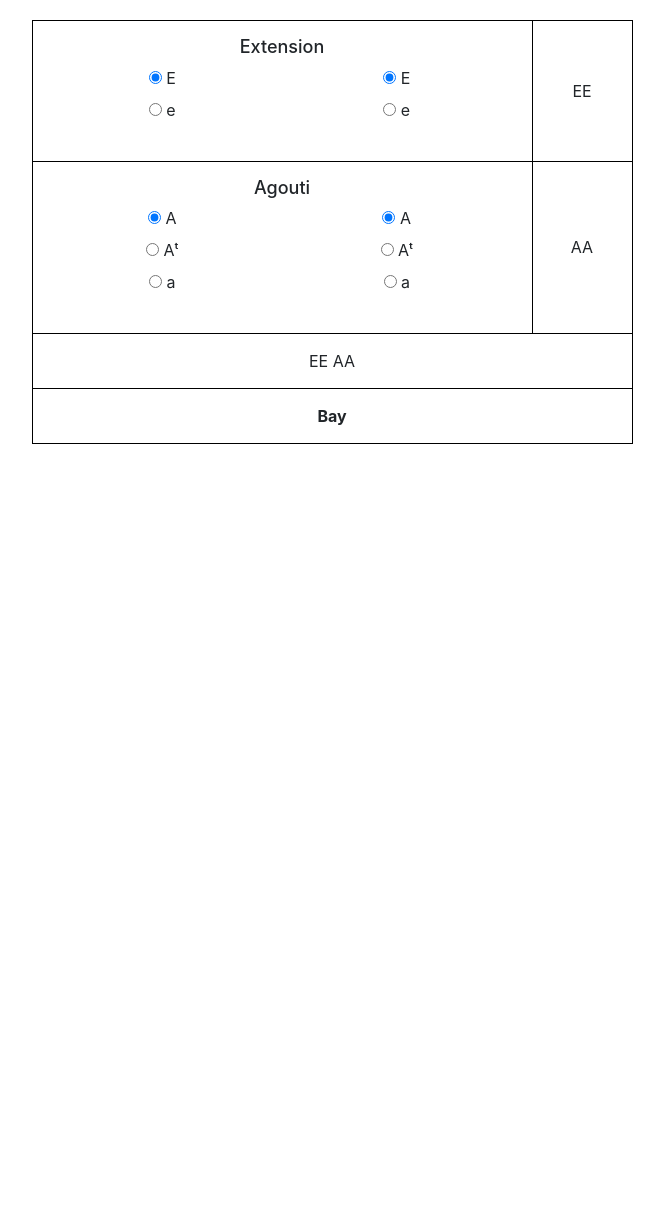
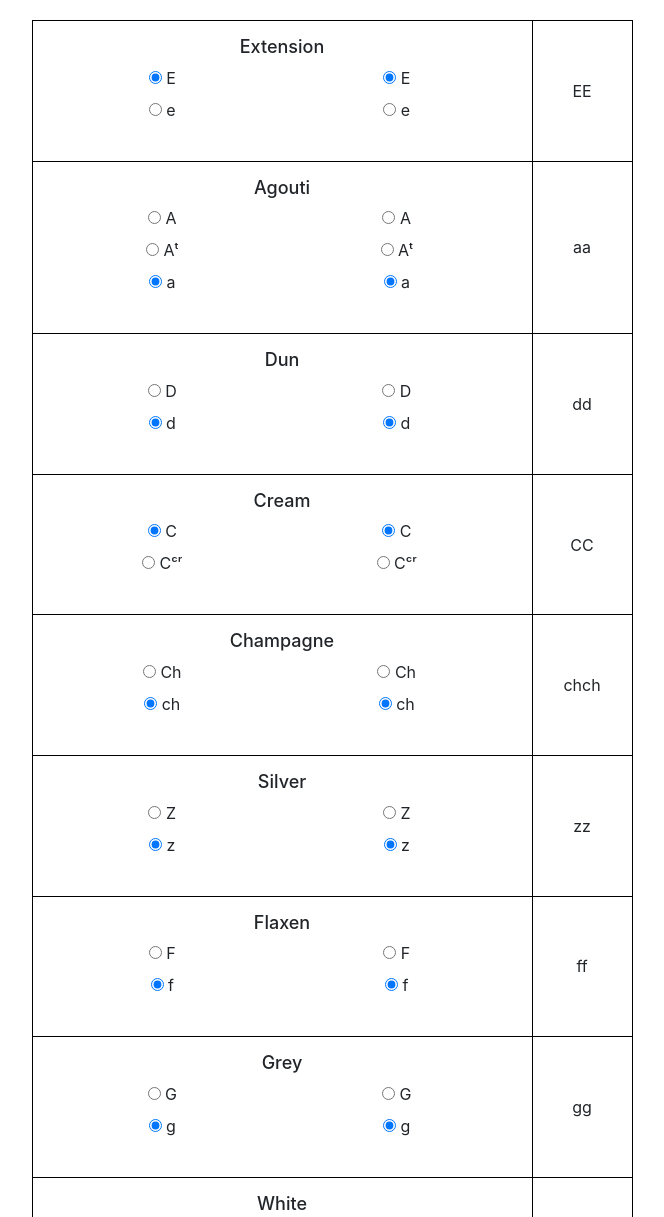
Before and after one commit to Sparrowing/equine-geno-calculator, a plain HTML site: page index.html in a window 1280 px wide. Shown: the top 1217 px of the page, without its empty margins (308-972 px from the left). Before the commit the page ends 800 px from the top, so only its background shows below. Drawn offline with nearby package versions, Linux system fonts and the light colour scheme.

Commit message:
Added more genes

```diff
--- a/index.html
+++ b/index.html
@@ -18,13 +18,18 @@
                 <tr v-for="gene in genes">
 
                     <td class="geno-input">
+
                         <h2>{{gene.name}}</h2>
+
                         <table class="geno-list">
+
                             <td v-for="n in 2" class="list-column"><ul>
                                 <li v-for="allele in gene.alleleVariants">
-                                    <input type="radio" v-bind:id="gene.name + '-' + allele + '-' + n" :value="allele" v-model="gene.alleles[n-1]" />
+                                    <input type="radio" :id="gene.name + '-' + allele + '-' + n"
+                                            :value="allele" v-model="gene.alleles[n-1]" />
                                     <label :for="gene.name + '-' + allele + '-' + n">{{allele}}</label>
                                 </li>
+
                             </ul></td>
                         </table>
                     </td>
--- a/script.js
+++ b/script.js
@@ -1,22 +1,30 @@
-function Gene(name, alleleVariants) {
+function Gene(name, alleleVariants, alleleDefault) {
 
     this.name = name;
     this.alleleVariants = alleleVariants;
     this.alleles = [
-        this.alleleVariants[0],
-        this.alleleVariants[0]
+        alleleDefault,
+        alleleDefault
     ];
 
     this.getDisplay = function() {
         var a = this.alleleVariants.indexOf(this.alleles[0]);
         var b = this.alleleVariants.indexOf(this.alleles[1]);
         return (b < a) ? this.alleles.slice().reverse().join('') : this.alleles.join('');
+        // ^ slice() needed so reverse() doesn't reverse original this.alleles
     };
 }
 
 var genes = {
-    extension: new Gene("Extension", ['E', 'e'] ),
-    agouti:    new Gene("Agouti",    ['A', 'Aᵗ', 'a'] )
+    extension: new Gene("Extension", ['E', 'e'], 'E' ),
+    agouti:    new Gene("Agouti",    ['A', 'Aᵗ', 'a'], 'a' ),
+    dun:       new Gene("Dun",       ['D', 'd'], 'd' ),
+    cream:     new Gene("Cream",     ['C', 'Cᶜʳ'], 'C'),
+    champagne: new Gene("Champagne", ['Ch', 'ch'], 'ch'),
+    silver:    new Gene("Silver",    ['Z', 'z'], 'z'),
+    flaxen:    new Gene("Flaxen",    ['F', 'f'], 'f'),
+    grey:      new Gene("Grey",      ['G', 'g'], 'g'),
+    white:     new Gene("White",     ['n', 'W'], 'n')
 };
 
 
```
